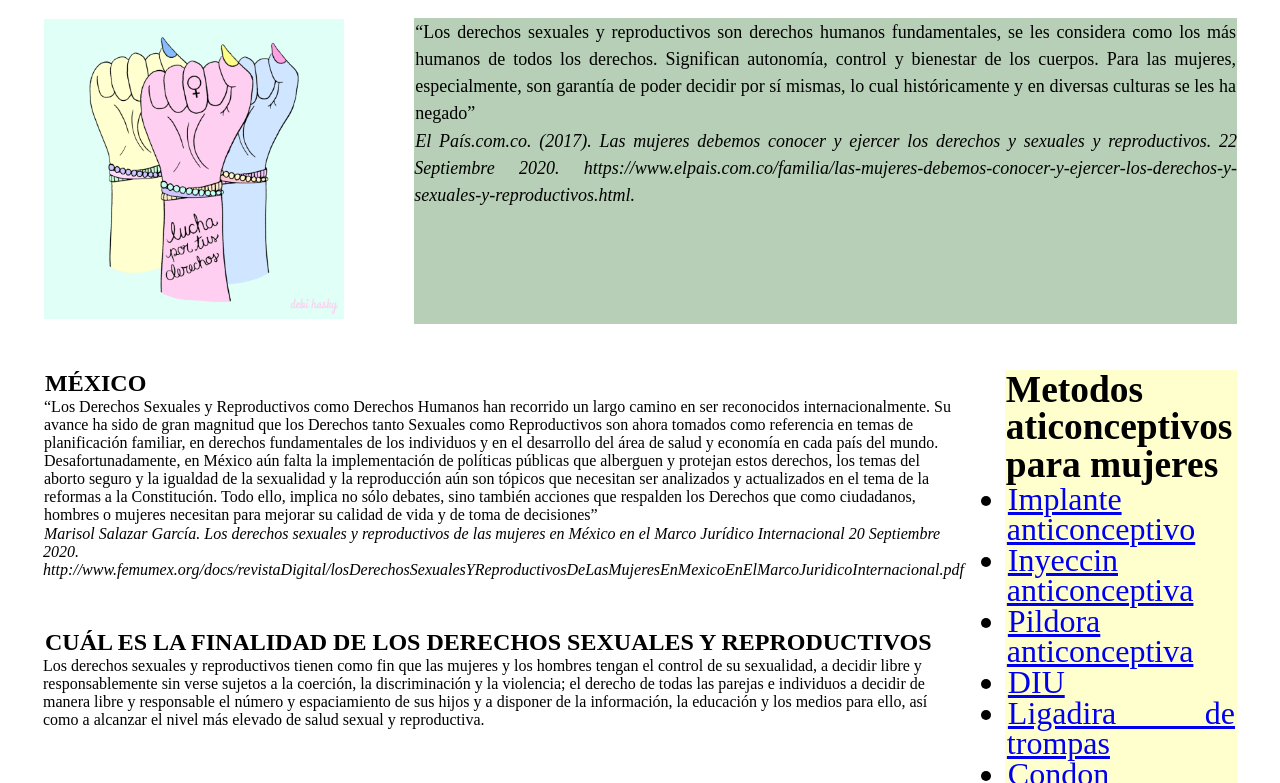
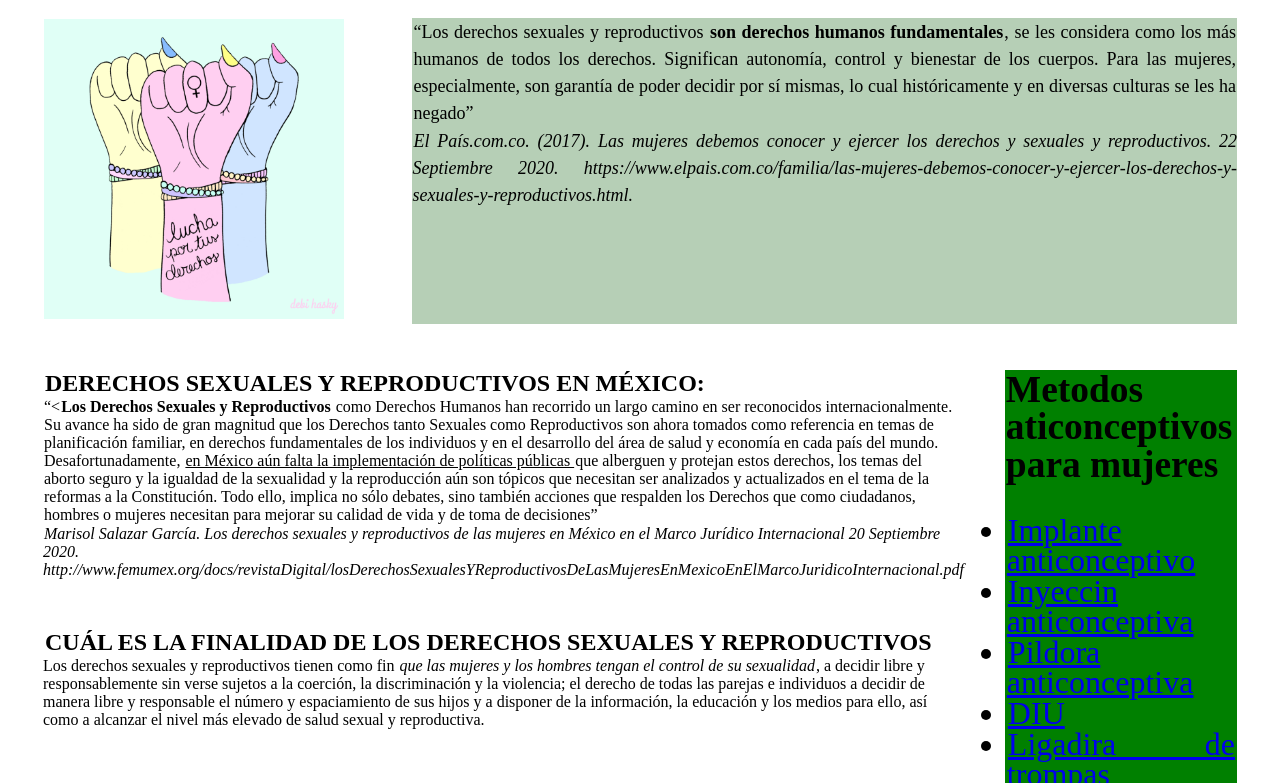
Before and after one commit to jackDestripador/MWT1A1_DerechosSexualesyReproductivos, a website: page HTML/index.html in a window 1280 px wide. Shown: the part 169-952 px from the top of the page. Drawn offline with Linux system fonts and the light colour scheme.

Commit message:
cambio en formato

```diff
--- a/HTML/css/style.css
+++ b/HTML/css/style.css
@@ -101,7 +101,7 @@ nav li:hover>ul {
 	margin: 5px 20px;
 	line-height: 1;
 	text-align: justify;
-	background: #ffffcd;
+	background: green;
 	width: 80%;
 	font-size: 2rem;
 	list-style-type: upper-roman;
--- a/HTML/index.html
+++ b/HTML/index.html
@@ -68,7 +68,8 @@
             <div class="parrafos">
                 <blockquote class="text">
 
-                    “Los derechos sexuales y reproductivos son derechos humanos fundamentales, se les considera como los
+                    “Los derechos sexuales y reproductivos<strong> son derechos humanos fundamentales</strong>, se les
+                    considera como los
                     más humanos de todos los derechos. Significan autonomía, control y bienestar de los cuerpos.
                     Para las mujeres, especialmente, son garantía de poder decidir por sí mismas, lo cual históricamente
                     y
@@ -93,24 +94,29 @@
             <div class="img">
                 <div class="interno-1"></div>
 
-                <h2> <strong>MÉXICO</strong></h2>
+                <h2> <strong>DERECHOS SEXUALES Y REPRODUCTIVOS EN MÉXICO:</strong></h2>
                 <blockquote>
 
 
 
 
-                    “Los Derechos Sexuales y Reproductivos como Derechos Humanos han recorrido un largo camino en ser
-                    reconocidos internacionalmente. Su avance ha sido de gran magnitud que los Derechos tanto Sexuales
+                    “<<b>Los Derechos Sexuales y Reproductivos </b> como Derechos Humanos han recorrido un largo camino
+                        en ser
+                        reconocidos internacionalmente. Su avance ha sido de gran magnitud que los Derechos tanto
+                        Sexuales
                         como
                         Reproductivos son ahora tomados como referencia en temas de planificación familiar, en derechos
                         fundamentales de los individuos y en el desarrollo del área de salud y economía en cada país del
                         mundo.
-                    Desafortunadamente, en México aún falta la implementación de políticas públicas que alberguen y
+                        Desafortunadamente, <u>en México aún falta la implementación de políticas públicas </u> que
+                        alberguen y
                         protejan
-                    estos derechos, los temas del aborto seguro y la igualdad de la sexualidad y la reproducción aún son
+                        estos derechos, los temas del aborto seguro y la igualdad de la sexualidad y la reproducción aún
+                        son
                         tópicos que necesitan ser analizados y actualizados en el tema de la reformas a la Constitución.
                         Todo
-                    ello, implica no sólo debates, sino también acciones que respalden los Derechos que como ciudadanos,
+                        ello, implica no sólo debates, sino también acciones que respalden los Derechos que como
+                        ciudadanos,
                         hombres o mujeres necesitan para mejorar su calidad de vida y de toma de decisiones”</P>
 
                 </blockquote>
@@ -128,8 +134,10 @@
                 <h2><strong>CUÁL ES LA FINALIDAD DE LOS DERECHOS SEXUALES Y REPRODUCTIVOS</strong></h2>
 
 
-                Los derechos sexuales y reproductivos tienen como fin que las mujeres y los hombres tengan el control de
-                su sexualidad, a decidir libre y responsablemente sin verse sujetos a la coerción, la discriminación y
+                Los derechos sexuales y reproductivos tienen como fin <i>que las mujeres y los hombres tengan el control
+                    de
+                    su sexualidad</i>, a decidir libre y responsablemente sin verse sujetos a la coerción, la
+                discriminación y
                 la violencia; el derecho de todas las parejas e individuos a decidir de manera libre y responsable el
                 número y espaciamiento de sus hijos y a disponer de la información, la educación y los medios para ello,
                 así como a alcanzar el nivel más elevado de salud sexual y reproductiva.
@@ -141,6 +149,8 @@
             <div class="parrafos2">
                 <h3>Metodos aticonceptivos para mujeres</h3>
                 <ul style="line-height:30px">
+                    <br>
+
                     <li><a href="img/implante.jpeg"> Implante anticonceptivo</a></li>
                     <li><a href="img/inyeccion.jpeg">Inyeccin anticonceptiva</a></li>
                     <li><a href="img/pildora.jpeg">Pildora anticonceptiva</a></li>
```
Lines whose indentation alone changed are shown as unchanged.
